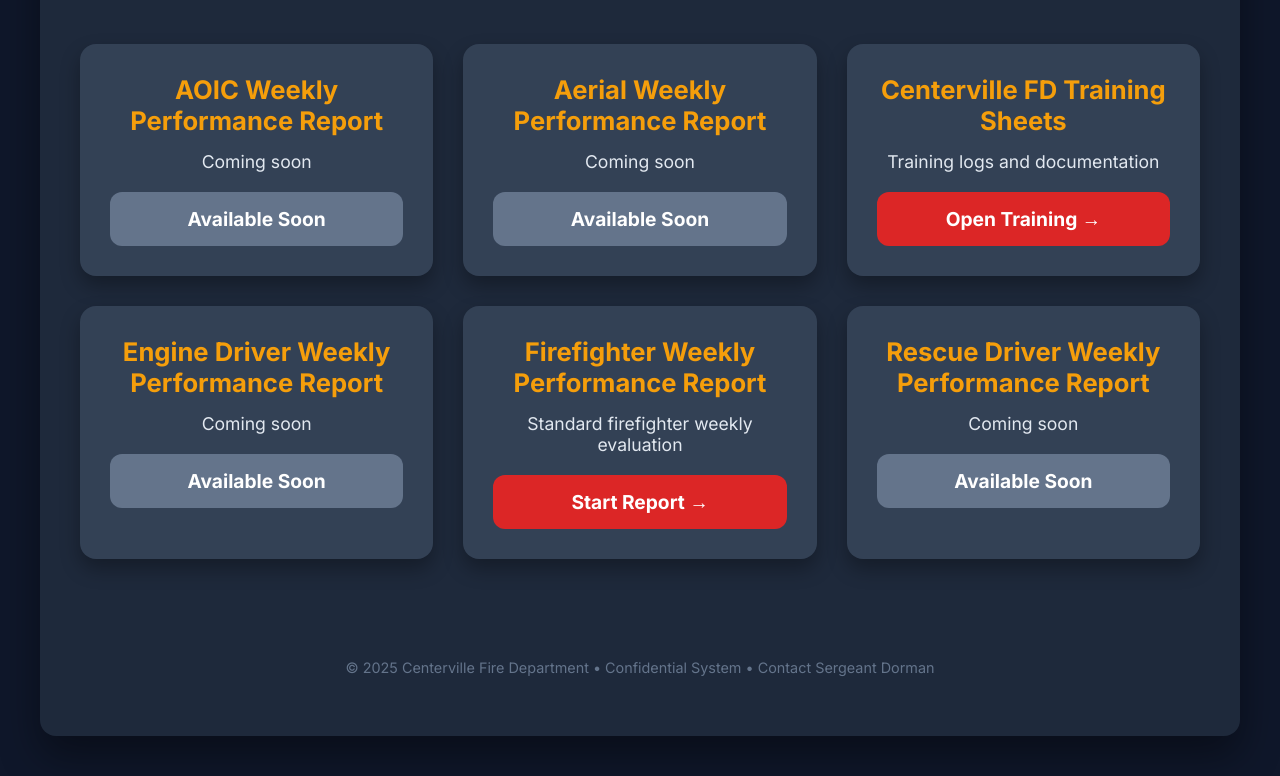
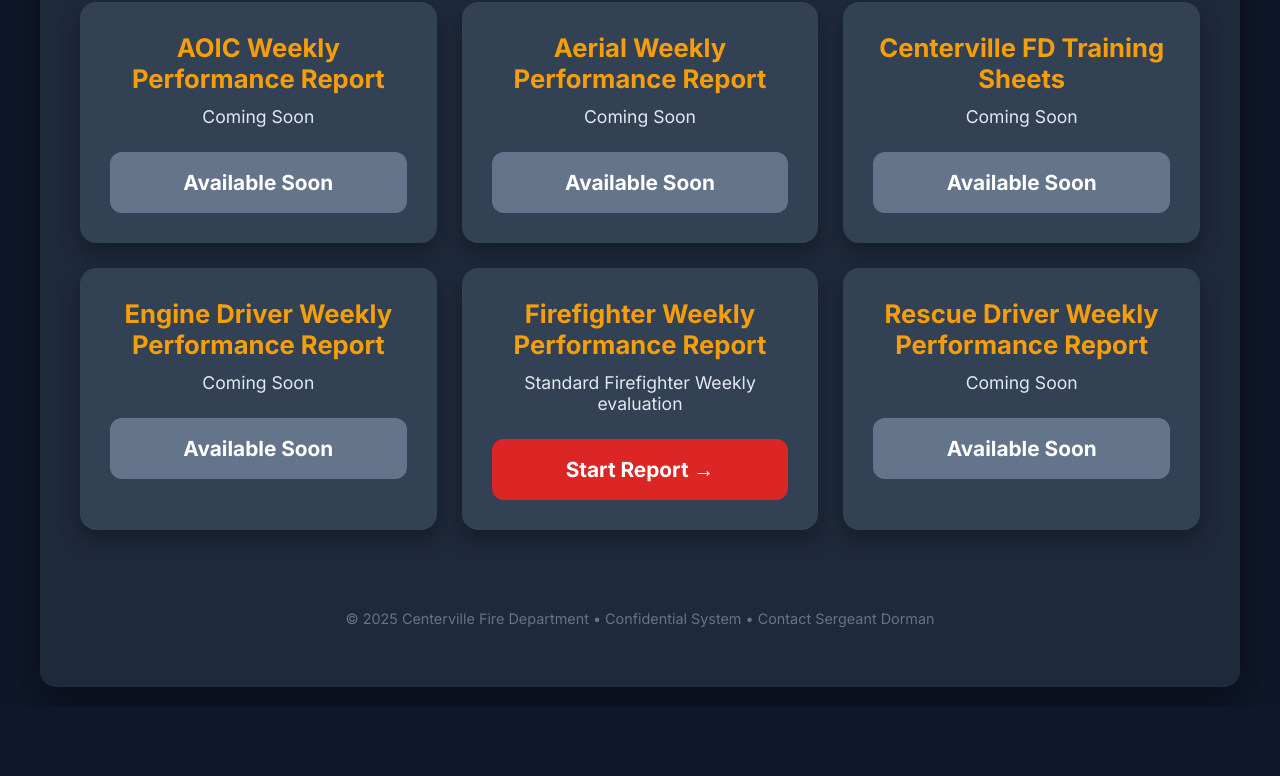
Before and after one commit to ddorm106/fd-reports, a plain HTML site: page index.html in a window 1280 px wide. Shown: the part 405-1181 px from the top of the page. After the commit the page ends 1112 px from the top, so only its background shows below. Drawn offline with Linux system fonts and the light colour scheme.

Commit message:
Update index.html

```diff
--- a/index.html
+++ b/index.html
@@ -11,66 +11,72 @@
             font-family: 'Inter', sans-serif;
             background: #0f172a;
             color: #e2e8f0;
+            min-height: 100vh;
         }
         .container {
             max-width: 1200px;
-            margin: 40px auto;
-            padding: 40px;
+            margin: 20px auto;
+            padding: 30px 20px;
             background: #1e293b;
             border-radius: 16px;
             box-shadow: 0 20px 40px rgba(0,0,0,0.4);
             text-align: center;
         }
         header img {
-            width: 180px;
+            width: 160px;
+            height: auto;
             border: 6px solid #fff;
             border-radius: 50%;
-            margin-bottom: 30px;
+            margin-bottom: 20px;
         }
         h1 {
-            font-size: 3rem;
+            font-size: 2.8rem;
             color: #fff;
             margin-bottom: 10px;
         }
         p.subtitle {
-            font-size: 1.4rem;
+            font-size: 1.3rem;
             color: #cbd5e1;
-            margin-bottom: 60px;
+            margin-bottom: 50px;
         }
         .reports-grid {
             display: grid;
-            grid-template-columns: repeat(auto-fit, minmax(300px, 1fr));
-            gap: 30px;
+            grid-template-columns: 1fr;
+            gap: 25px;
         }
         .report-card {
             background: #334155;
             padding: 30px;
             border-radius: 16px;
             box-shadow: 0 10px 20px rgba(0,0,0,0.3);
-            transition: transform 0.3s;
+            transition: transform 0.3s ease;
         }
         .report-card:hover {
-            transform: translateY(-10px);
+            transform: translateY(-8px);
         }
         .report-card h3 {
             font-size: 1.6rem;
             color: #f59e0b;
-            margin-bottom: 15px;
+            margin-bottom: 12px;
         }
         .report-card p {
             font-size: 1.1rem;
-            margin-bottom: 20px;
+            margin-bottom: 25px;
             color: #e2e8f0;
         }
         .report-card a {
             display: block;
-            padding: 15px;
+            padding: 18px;
             background: #dc2626;
             color: white;
             text-decoration: none;
             border-radius: 12px;
             font-weight: 700;
-            font-size: 1.2rem;
+            font-size: 1.3rem;
+            min-height: 60px;
+            display: flex;
+            align-items: center;
+            justify-content: center;
         }
         .report-card a.disabled {
             background: #64748b;
@@ -80,14 +86,31 @@
             background: #b91c1c;
         }
         footer {
-            margin-top: 80px;
+            margin-top: 60px;
             padding: 20px;
             color: #64748b;
             font-size: 0.9rem;
         }
-        @media (max-width: 768px) {
-            h1 { font-size: 2.4rem; }
-            .reports-grid { grid-template-columns: 1fr; }
+
+        /* Tablet & Desktop - 2 or 3 columns */
+        @media (min-width: 640px) {
+            .reports-grid {
+                grid-template-columns: repeat(2, 1fr);
+            }
+        }
+        @media (min-width: 1024px) {
+            .reports-grid {
+                grid-template-columns: repeat(3, 1fr);
+            }
+            .container {
+                padding: 40px;
+            }
+            h1 {
+                font-size: 3rem;
+            }
+            header img {
+                width: 180px;
+            }
         }
     </style>
 </head>
@@ -102,37 +125,37 @@
         <div class="reports-grid">
             <div class="report-card">
                 <h3>AOIC Weekly Performance Report</h3>
-                <p>Coming soon</p>
+                <p>Coming Soon</p>
                 <a href="#" class="disabled">Available Soon</a>
             </div>
 
             <div class="report-card">
                 <h3>Aerial Weekly Performance Report</h3>
-                <p>Coming soon</p>
+                <p>Coming Soon</p>
                 <a href="#" class="disabled">Available Soon</a>
             </div>
 
             <div class="report-card">
                 <h3>Centerville FD Training Sheets</h3>
-                <p>Training logs and documentation</p>
-                <a href="training-sheets/index.html">Open Training →</a>
+                  <p>Coming Soon</p>
+                <a href="#" class="disabled">Available Soon</a>
             </div>
 
             <div class="report-card">
                 <h3>Engine Driver Weekly Performance Report</h3>
-                <p>Coming soon</p>
+                <p>Coming Soon</p>
                 <a href="#" class="disabled">Available Soon</a>
             </div>
 
             <div class="report-card">
                 <h3>Firefighter Weekly Performance Report</h3>
-                <p>Standard firefighter weekly evaluation</p>
+                <p>Standard Firefighter Weekly evaluation</p>
                 <a href="firefighter-report/page1.html">Start Report →</a>
             </div>
 
             <div class="report-card">
                 <h3>Rescue Driver Weekly Performance Report</h3>
-                <p>Coming soon</p>
+                <p>Coming Soon</p>
                 <a href="#" class="disabled">Available Soon</a>
             </div>
         </div>
```
